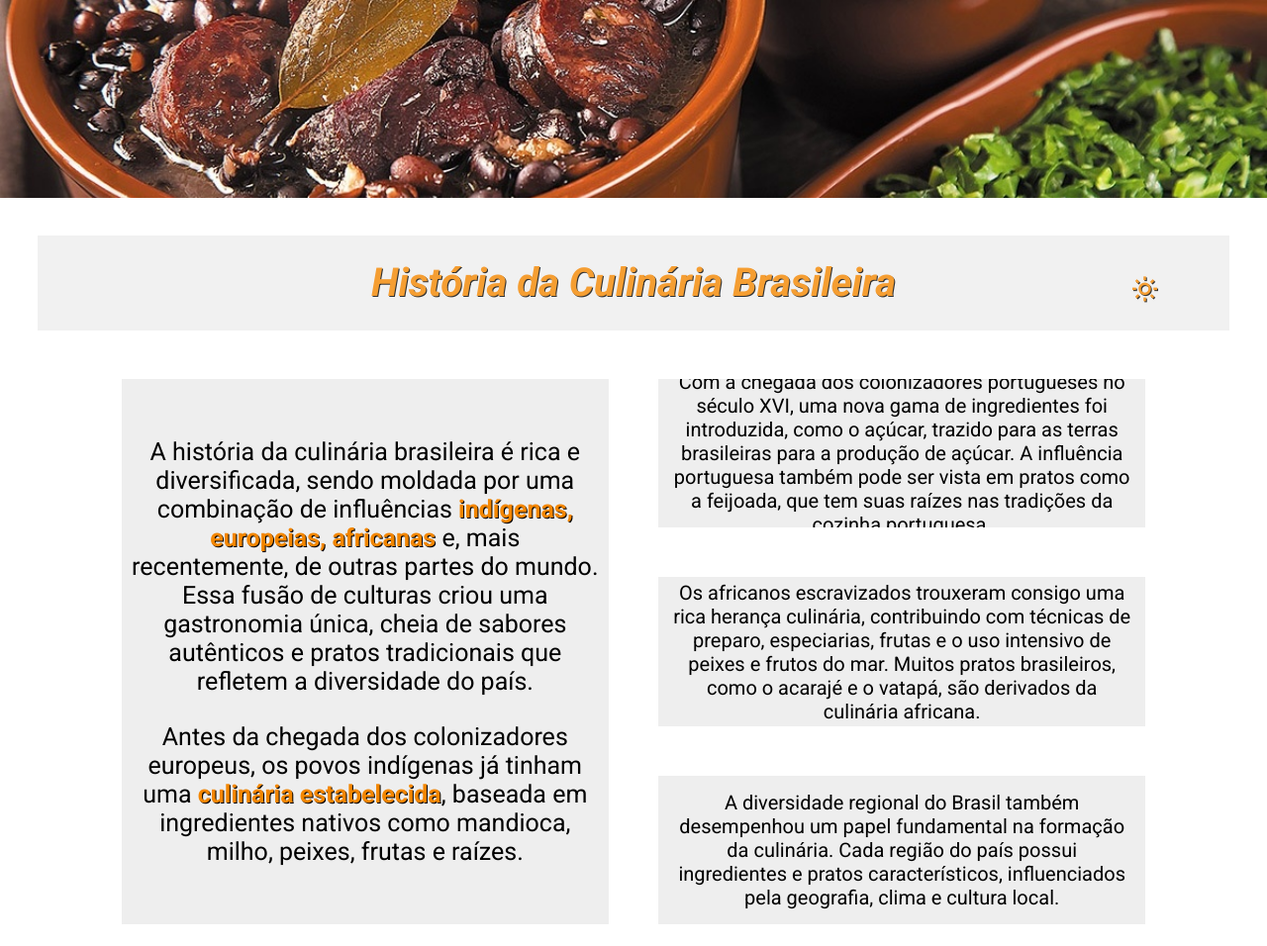
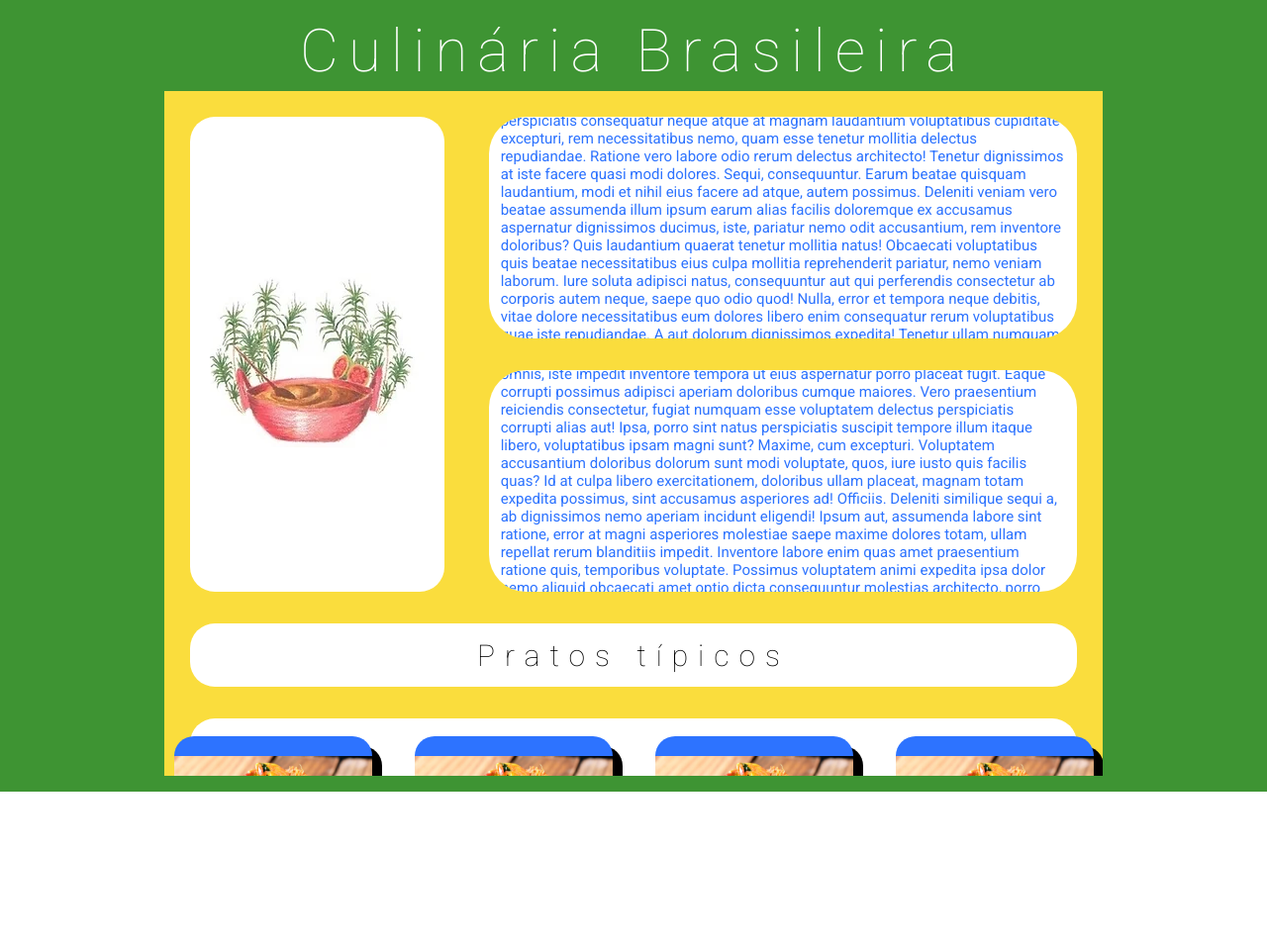
Before and after one commit to murilosoarez/Recipe-Page, a plain HTML site: page index.html in a window 1280 px wide. Shown: the top 956 px of the page at 99% size. After the commit the page ends 800 px from the top, so only its background shows below. Drawn offline with nearby package versions, Linux system fonts and the light colour scheme.

Commit message:
[Update design]

```diff
--- a/index.html
+++ b/index.html
@@ -13,52 +13,55 @@
 </head>
 <body>
     <div class = "Main Container">
-        <div class = "Page Header"></div>
-
-        <div class = "Page Content">
-            <div class = "Title Main">
-                <h1> História da Culinária Brasileira</h1>
-                <button id = 'swap-theme'></button>
+        <h1> Culinária Brasileira </h1>
+        <div class = "Main Card">
+            <div class = "Image One"><img src = "images/Screenshot 2024-02-28 at 10-51-49 129e86_81cd3fb01fc64345adacc36828289e98~mv2.jpg (WEBP Image 980 × 637 pixels).png"></div>
+            <div class = "Paragraph One">
+                <p>Lorem ipsum dolor sit amet consectetur adipisicing elit. Praesentium, ad amet perspiciatis consequatur neque atque at magnam laudantium voluptatibus cupiditate excepturi, rem necessitatibus nemo, quam esse tenetur mollitia delectus repudiandae.
+                Ratione vero labore odio rerum delectus architecto! Tenetur dignissimos at iste facere quasi modi dolores. Sequi, consequuntur. Earum beatae quisquam laudantium, modi et nihil eius facere ad atque, autem possimus.
+                Deleniti veniam vero beatae assumenda illum ipsum earum alias facilis doloremque ex accusamus aspernatur dignissimos ducimus, iste, pariatur nemo odit accusantium, rem inventore doloribus? Quis laudantium quaerat tenetur mollitia natus!
+                Obcaecati voluptatibus quis beatae necessitatibus eius culpa mollitia reprehenderit pariatur, nemo veniam laborum. Iure soluta adipisci natus, consequuntur aut qui perferendis consectetur ab corporis autem neque, saepe quo odio quod!
+                Nulla, error et tempora neque debitis, vitae dolore necessitatibus eum dolores libero enim consequatur rerum voluptatibus quae iste repudiandae. A aut dolorum dignissimos expedita! Tenetur ullam numquam soluta reprehenderit voluptatem.</p>
             </div>
-                <div class = "Main Content Display">
-                <div class = "Text Card One">
-                    <p>A história da culinária brasileira é rica e diversificada, sendo moldada por uma combinação de influências <strong>indígenas, europeias, africanas</strong> e, mais recentemente, de outras partes do mundo. Essa fusão de culturas criou uma gastronomia única, cheia de sabores autênticos e pratos tradicionais que refletem a diversidade do país.</p>
-                    <p>Antes da chegada dos colonizadores europeus, os povos indígenas já tinham uma <strong>culinária estabelecida</strong>, baseada em ingredientes nativos como mandioca, milho, peixes, frutas e raízes. </p>
+            <div class = "Paragraph Two">
+                <p>Lorem ipsum dolor sit amet consectetur adipisicing elit. Praesentium nam beatae omnis, iste impedit inventore tempora ut eius aspernatur porro placeat fugit. Eaque corrupti possimus adipisci aperiam doloribus cumque maiores.
+                Vero praesentium reiciendis consectetur, fugiat numquam esse voluptatem delectus perspiciatis corrupti alias aut! Ipsa, porro sint natus perspiciatis suscipit tempore illum itaque libero, voluptatibus ipsam magni sunt? Maxime, cum excepturi.
+                Voluptatem accusantium doloribus dolorum sunt modi voluptate, quos, iure iusto quis facilis quas? Id at culpa libero exercitationem, doloribus ullam placeat, magnam totam expedita possimus, sint accusamus asperiores ad! Officiis.
+                Deleniti similique sequi a, ab dignissimos nemo aperiam incidunt eligendi! Ipsum aut, assumenda labore sint ratione, error at magni asperiores molestiae saepe maxime dolores totam, ullam repellat rerum blanditiis impedit.
+                Inventore labore enim quas amet praesentium ratione quis, temporibus voluptate. Possimus voluptatem animi expedita ipsa dolor nemo aliquid obcaecati amet optio dicta consequuntur molestias architecto, porro fuga ullam vero in.</p>
             </div>
-                <div class = "Text Card Two">
-                    Com a chegada dos colonizadores portugueses no século XVI, uma nova gama de ingredientes foi introduzida, como o açúcar, trazido para as terras brasileiras para a produção de açúcar. A influência portuguesa também pode ser vista em pratos como a feijoada, que tem suas raízes nas tradições da cozinha portuguesa.
+            <div class = "Paragraph Three">
+                <h2> Pratos típicos</h2>
             </div>
-                <div class = "Text Card Three">
-                    <p>Os africanos escravizados trouxeram consigo uma rica herança culinária, contribuindo com técnicas de preparo, especiarias, frutas e o uso intensivo de peixes e frutos do mar. Muitos pratos brasileiros, como o acarajé e o vatapá, são derivados da culinária africana.</p>
+            <div class = "Cards">
+                <div class = "Card">
+                    <div class = "Recipe Container">
+                        <img src = "images/acarajé.jpg">
                     </div>
-                <div class = "Text Card Four">
-                    <p>A diversidade regional do Brasil também desempenhou um papel fundamental na formação da culinária. Cada região do país possui ingredientes e pratos característicos, influenciados pela geografia, clima e cultura local. </p>
+                    <h3> Acarajé</h3>
+                    <p>Lorem ipsum dolor sit amet, consectetur adipisicing elit. Eius nihil voluptatum ut temporibus, nobis deleniti, cum a totam laboriosam reiciendis tenetur saepe suscipit provident earum ad atque aliquam modi consequatur.</p>
                 </div>
+                <div class = "Card">
+                    <div class = "Recipe Container">
+                        <img src = "images/acarajé.jpg">
                     </div>
-            <div class = "Title Second"><h2> Receitas Brasileiras</h2></div>
-            <div class = "Second Content Display">
-                <div class = "Image Card One">
-                    <div class = "Image Container"><img src = "images/feijoada.jpg"></div>
-                    <h3> Feijoada </h3>
+                    <h3> Acarajé</h3>
+                    <p>Lorem ipsum dolor sit amet, consectetur adipisicing elit. Eius nihil voluptatum ut temporibus, nobis deleniti, cum a totam laboriosam reiciendis tenetur saepe suscipit provident earum ad atque aliquam modi consequatur.</p>
                 </div>
-                <div class = "Image Card Two">
-                    <div class = "Image Container"><img src = "images/pao-queijo.jpg"></div>
-                    <h3> Pão de Queijo </h3>
+                <div class = "Card">
+                    <div class = "Recipe Container">
+                        <img src = "images/acarajé.jpg">
                     </div>
-                <div class = "Image Card Three">
-                    <div class = "Image Container"><img src = "/images/acarajé.jpg"></div>
-                    <h3> Acarajé </h3>
+                    <h3> Acarajé</h3>
+                    <p>Lorem ipsum dolor sit amet, consectetur adipisicing elit. Eius nihil voluptatum ut temporibus, nobis deleniti, cum a totam laboriosam reiciendis tenetur saepe suscipit provident earum ad atque aliquam modi consequatur.</p>
                 </div>
-                <div class = "Image Card Four">
-                    <div class = "Image Container"><img src = "images/brigadeiro.jpg"></div>
-                    <h3> Brigadeiro </h3>
+                <div class = "Card">
+                    <div class = "Recipe Container">
+                        <img src = "images/acarajé.jpg">
                     </div>
+                    <h3> Acarajé</h3>
+                    <p>Lorem ipsum dolor sit amet, consectetur adipisicing elit. Eius nihil voluptatum ut temporibus, nobis deleniti, cum a totam laboriosam reiciendis tenetur saepe suscipit provident earum ad atque aliquam modi consequatur.</p>
                 </div>
-        </div>
-
-        <div class = "Page Footer">
-            <div class = "Footer Content">
-                <a href = "https://github.com/murilosoarez/Recipe-Page"><img src = "images/github-mark.svg"></a>
             </div>
         </div>
     </div>
--- a/styles.css
+++ b/styles.css
@@ -1,174 +1,153 @@
 * {
     padding: 0;
     margin: 0;
-    box-sizing: border-box;
 }
 
-:root.light {
-    --background-theme: rgb(238, 238, 238);
-    --bolder-theme: rgb(243, 134, 0);
-    --shadow-theme: black
+:root {
+    --blue: rgb(45, 115, 255);
 }
 
-:root.dark {
-    --main-background: rgb(30, 30, 30);
-    --background-theme: rgb(0, 0, 0);
-    --bolder-theme: rgb(45, 133, 255);
-    --shadow-theme: rgb(255, 255, 255);
-    --font-color: white;
+
+/* Track */
+::-webkit-scrollbar-thumb:hover {
+    background: #f1f1f1;
 }
 
+
+
 html {
-    font-size: 62.5%;
+    font-size: 10px;
+    font-family: Roboto, sans-serif;
 }
 
-strong {
-    color: var(--bolder-theme);
-    text-shadow: 1px 1px var(--shadow-theme);
+::-webkit-scrollbar {
+    background: var(--blue);
+    border-radius: 2.5em;
+    width: 0.5em;
+    position: relative;
+    right: 0px;
 }
 
-@keyframes fadeIn {
-    0% { opacity: 0; }
-    100% { opacity: 1; }
+::-webkit-scrollbar-thumb {
+    background: white;
+    border-radius: 2.5em;
+}
+
+h1 {
+    font-size: 6rem;
+    letter-spacing: 1rem;
+    font-weight: lighter;
+    color: white;
+}
+
+h1:hover {
+    color: blue;
+    animation: 3s ease-in;
+}
+
+h2 {
+    font-size: 3rem;
+    letter-spacing: 1rem;
+    font-weight: lighter;
+}
+
+h3 {
+    display: flex;
+    justify-content: center;
+    font-size: 2.5rem;
+    background: white;
+    width: 95%;
+    color: var(--blue);
 }
 
 .Main.Container {
-    width: 100vw;
-    height: auto;
-    font-size: 1rem;
-    font-family: 'Roboto', sans-serif;
-    animation: fadeIn 1s;
-    background: var(--main-background);
-    color: var(--font-color)
-}
-
-.Main.Container .Page.Header {
-    height: 200px;
-    background-image: url("images/culinary.jpg");
-    background-size: cover;
-}
-
-.Main.Container .Page.Content {
     display: flex;
     flex-direction: column;
     align-items: center;
     justify-content: center;
-    gap: 25px;
-    padding: 3%;
+    gap: 5px;
+    height: 100vh;
+    width: 100vw;
+    background: #3e9433;
 }
 
-
-.Main.Container .Page.Content .Title {
-    display: flex;
-    align-items: center;
-    justify-content: center;
-    position: relative;
-    text-align: center;
-    font-style: italic;
-    width: 100%;
-    opacity: 0.8;
+.Main.Container .Main.Card {
+    display: grid;
+    grid-template-columns: repeat(2, auto);
+    grid-template-rows: 35% 35% 10% auto;
+    gap: 5%;
+    height: 80%;
+    width: 70%;
     padding: 2%;
-    font-size: 2rem;
-    text-shadow: 1px 1px var(--shadow-theme);
-    color: var(--bolder-theme);
-    background: var(--background-theme);
+    overflow: scroll;
+    overflow-x: hidden;
+    background: rgb(250, 221, 61);
 }
 
-.Main.Container .Page.Content .Main.Title button {
+.Main.Card > div {
     display: flex;
+    justify-content: center;
     align-items: center;
-    justify-content: center;
-    position: absolute;
-    width: 50px;
-    height: 50px;
-    right: 5%;
-    top: 30%;
-    bottom: 20%;
-    font-size: 3rem;
-    border: none;
-    cursor: pointer;
-    color: var(--font-color);
-    text-shadow: var(--shadow-theme);
-    background: none;
+    padding: 2%;
+    background: white;
+    border-radius: 2.5em;
 }
 
-.Main.Container .Page.Content .Main.Content.Display {
-    display: grid;
-    grid-template-columns: repeat(2, 1fr);
-    grid-template-rows: repeat(3, 1fr);
-    gap: 50px;
-    width: 90%;
-    padding: 2%;
-    height: 600px;
+.Main.Card > div:nth-child(1) {
+    grid-row: 1/3;
 }
 
-.Main.Container .Page.Content .Main.Content.Display > div  {
-    display: flex;
-    flex-direction: column;
-    text-align: center;
-    justify-content: center;
-    padding: 3%;
-    font-size: 2rem;
-    overflow: hidden;
-    background: var(--background-theme)
+.Main.Card > div:nth-child(4) {
+    grid-column: 1/3;
 }
 
-.Main.Container .Page.Content .Main.Content.Display .Text.Card.One {
-    padding: 2%;
-    gap: 5%;
-    grid-row: 1/4;
-    font-size: 2.5rem;
+.Main.Card > div:nth-child(5) {
+    grid-column: 1/3;
 }
 
-.Main.Container .Page.Content .Second.Content.Display {
-    display: grid;
-    grid-template-columns: repeat(4,1fr);
-    width: 100%;
-    height: 500px;
-    gap: 50px;
-    padding: 2%;
-    background: var(--background-theme);
+.Main.Card .Image {
+    display: flex;
+    justify-content: center;
+    padding: 20px;
+    background: white;
 }
 
-.Main.Container .Page.Content .Second.Content.Display .Image.Card  {
-    border-radius: 25px;
-    border: 1px solid rgb(97, 97, 97);
+.Main.Card .Paragraph.One,
+.Main.Card .Paragraph.Two {
+    font-size: 1.5rem;
+    overflow: hidden;
+    color: var(--blue);
 }
 
-.Main.Container .Page.Content .Second.Content.Display .Image.Card > h3 {
+.Main.Card .Cards {
+    display: grid;
+    gap: 5%;
+    grid-template-columns: repeat(4, 1fr);
+}
+
+.Main.Card .Cards  > *{
     display: flex;
     flex-direction: column;
     align-items: center;
-    justify-content: center;
-    height: 15%;
-    font-size: 2rem;
-    border-radius: 0px 0px 25px 25px;
-    background-color: var(--bolder-theme);
+    padding: 10%;
+    gap: 1em;
+    border-radius: 2em;
+    box-shadow: 1em 1em black;
+    color: white;
+    background: var(--blue);
 }
 
-.Main.Container .Page.Content .Second.Content.Display .Image.Card .Image.Container {
-    height: 85%;
-    border-radius: 25px 25px 0px 0px;
-    background: rgb(242, 242, 242);
+.Main.Card .Cards .Recipe.Container {
+    width: 20em;
+    height: 15em;
 }
 
-.Main.Container .Page.Content .Second.Content.Display .Image.Card .Image.Container img {
+.Main.Card .Cards .Recipe.Container img {
     width: 100%;
     height: 100%;
-    border-radius: 25px 25px 0px 0px;
 }
 
-.Main.Container .Page.Footer {
-    display: flex;
-    justify-content: center;
-    align-items: center;
-    width: 100%;
-    height: 50px;
-    font-size: 1.5rem;
-    background: var(--bolder-theme);
+.Main.Card .Cards  p {
+    font-size: 1.65em;
+    text-align: center;
 }
-
-.Main.Container .Page.Footer .Content > a > img {
-    height: 35px;
-    width: 35px;
-}
```
Also changed, not shown: script.js (+25 -0 lines), images/Screenshot 2024-02-28 at 10-51-49 129e86_81cd3fb01fc64345adacc36828289e98~mv2.jpg (WEBP Image 980 × 637 pixels).png (added). Lines whose indentation alone changed are shown as unchanged.
